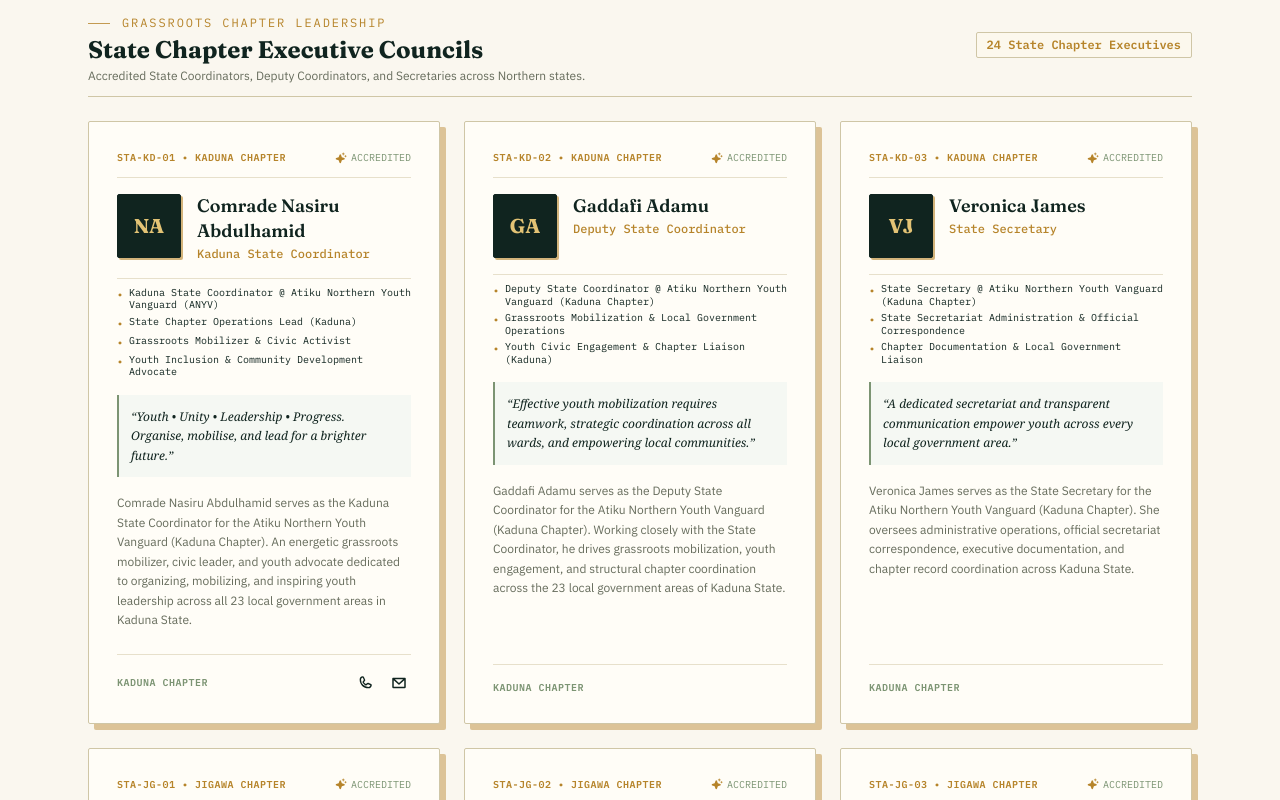
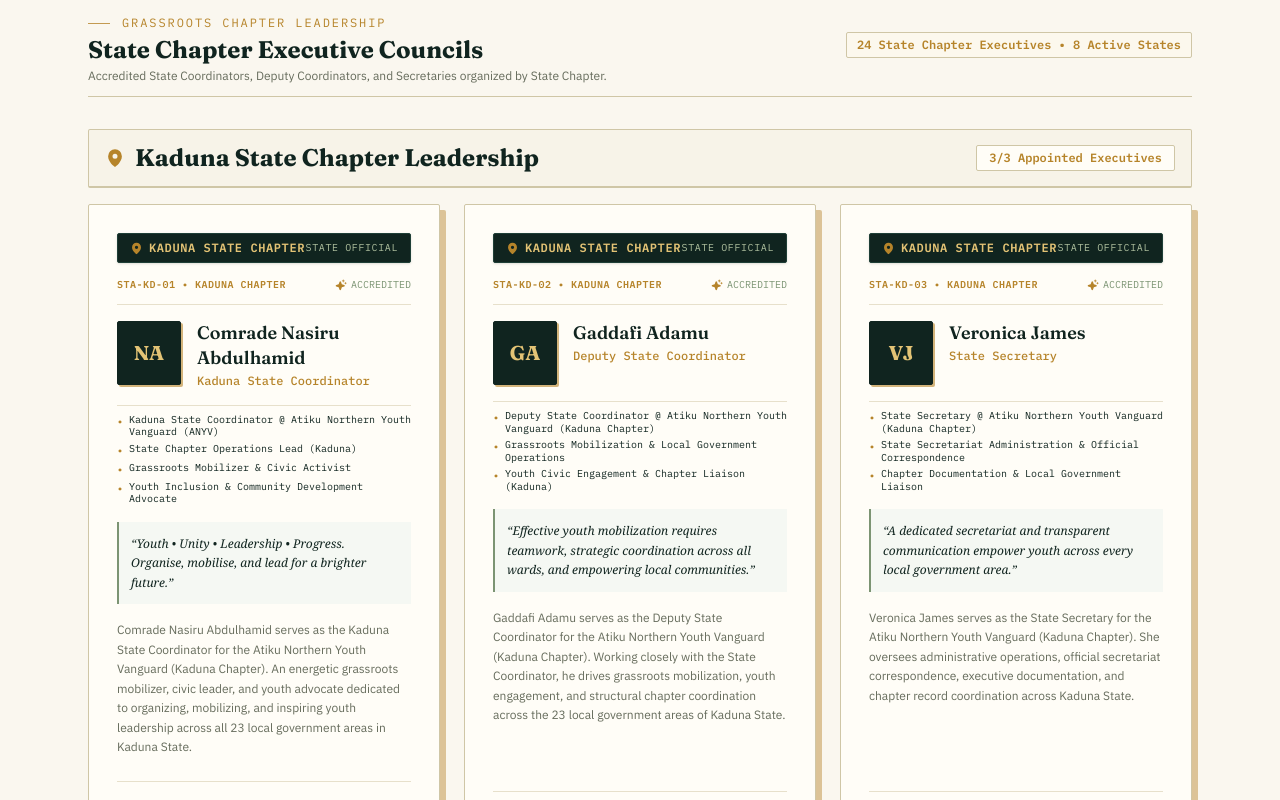
Before and after one commit to Yamojr001/anyv, a React (Vite) app: page /leadership in a window 1280 px wide. Shown: the part 3960-4760 px from the top of the page. Built offline with nearby package versions, Linux system fonts and the light colour scheme.

Commit message:
feat: group state leadership by state and display state name clearly above members

```diff
--- a/src/pages/LeadershipPage.jsx
+++ b/src/pages/LeadershipPage.jsx
@@ -23,7 +23,8 @@
   X,
   At,
   Phone,
-  GithubLogo
+  GithubLogo,
+  MapPin
 } from '@phosphor-icons/react'
 
 function OfficialCard({ official }) {
@@ -35,6 +36,17 @@
       className="bg-[#fffdf7] border border-[#cfc6a6] p-7 rounded-[2px] flex flex-col justify-between hover:border-[#b6842a] transition-all specimen-shadow"
     >
       <div>
+        {/* State Name Header Banner for State Members */}
+        {official.category === 'state' && official.state && (
+          <div className="mb-3.5 px-3 py-1.5 bg-[#10241f] text-[#e3c375] font-mono text-xs uppercase tracking-wider font-bold rounded-[2px] flex items-center justify-between border border-[#1f3f37] shadow-sm">
+            <div className="flex items-center gap-1.5">
+              <MapPin size={13} weight="fill" className="text-[#b6842a]" />
+              <span>{official.state} STATE CHAPTER</span>
+            </div>
+            <span className="text-[10px] text-[#aebf9e] font-normal">State Official</span>
+          </div>
+        )}
+
         {/* Official Card Top Bar */}
         <div className="flex items-center justify-between pb-3 mb-4 border-b border-[#e7e0cb]">
           <span className="font-mono text-[10px] text-[#b6842a] font-semibold tracking-wider uppercase">
@@ -234,6 +246,15 @@
     return matchesCategory && matchesSearch
   })
 
+  const stateOfficialsByState = filteredStateOfficials.reduce((acc, official) => {
+    const stateName = official.state || 'Other'
+    if (!acc[stateName]) {
+      acc[stateName] = []
+    }
+    acc[stateName].push(official)
+    return acc
+  }, {})
+
   const totalFilteredCount = filteredNationalOfficials.length + filteredStateOfficials.length
 
   return (
@@ -423,27 +444,47 @@
             </div>
           )}
 
-          {/* State Chapter Executives Section (Rendered after National Officials) */}
+          {/* State Chapter Executives Section (Grouped by State with State Name prominently written above members) */}
           {filteredStateOfficials.length > 0 && (
             <div className="mb-16">
-              <div className="mb-6 flex flex-col sm:flex-row sm:items-center justify-between gap-2 pb-3 border-b border-[#cfc6a6]">
+              <div className="mb-8 flex flex-col sm:flex-row sm:items-center justify-between gap-2 pb-3 border-b border-[#cfc6a6]">
                 <div>
                   <span className="eyebrow text-[#b6842a]">GRASSROOTS CHAPTER LEADERSHIP</span>
                   <h3 className="font-display text-2xl font-bold text-[#10241f] mt-0.5">
                     State Chapter Executive Councils
                   </h3>
                   <p className="text-xs text-[#666c5c] mt-0.5">
-                    Accredited State Coordinators, Deputy Coordinators, and Secretaries across Northern states.
+                    Accredited State Coordinators, Deputy Coordinators, and Secretaries organized by State Chapter.
                   </p>
                 </div>
                 <span className="font-mono text-xs text-[#b6842a] font-semibold bg-[#fcf8ed] px-2.5 py-1 border border-[#cfc6a6] rounded-[2px] self-start sm:self-auto">
-                  {filteredStateOfficials.length} State Chapter Executives
+                  {filteredStateOfficials.length} State Chapter Executives &bull; {Object.keys(stateOfficialsByState).length} Active States
                 </span>
               </div>
 
-              <div className="grid grid-cols-1 md:grid-cols-2 lg:grid-cols-3 gap-6">
-                {filteredStateOfficials.map(official => (
-                  <OfficialCard key={official.id} official={official} />
+              {/* State Groups: State Name written clearly above each state's members */}
+              <div className="space-y-12">
+                {Object.entries(stateOfficialsByState).map(([stateName, officials]) => (
+                  <div key={stateName} className="space-y-4">
+                    {/* State Header above state members */}
+                    <div className="flex items-center justify-between pb-3 border-b-2 border-[#b6842a] bg-[#f7f3e8] px-4 py-3 rounded-[2px] border border-[#cfc6a6]">
+                      <div className="flex items-center gap-2.5">
+                        <MapPin size={20} weight="fill" className="text-[#b6842a]" />
+                        <h4 className="font-display text-xl sm:text-2xl font-bold text-[#10241f]">
+                          {stateName} State Chapter Leadership
+                        </h4>
+                      </div>
+                      <span className="font-mono text-xs text-[#b6842a] font-semibold bg-[#fffdf7] px-3 py-1 border border-[#cfc6a6] rounded-[2px]">
+                        {officials.length}/3 Appointed Executives
+                      </span>
+                    </div>
+
+                    <div className="grid grid-cols-1 md:grid-cols-2 lg:grid-cols-3 gap-6">
+                      {officials.map(official => (
+                        <OfficialCard key={official.id} official={official} />
+                      ))}
+                    </div>
+                  </div>
                 ))}
               </div>
             </div>
```
